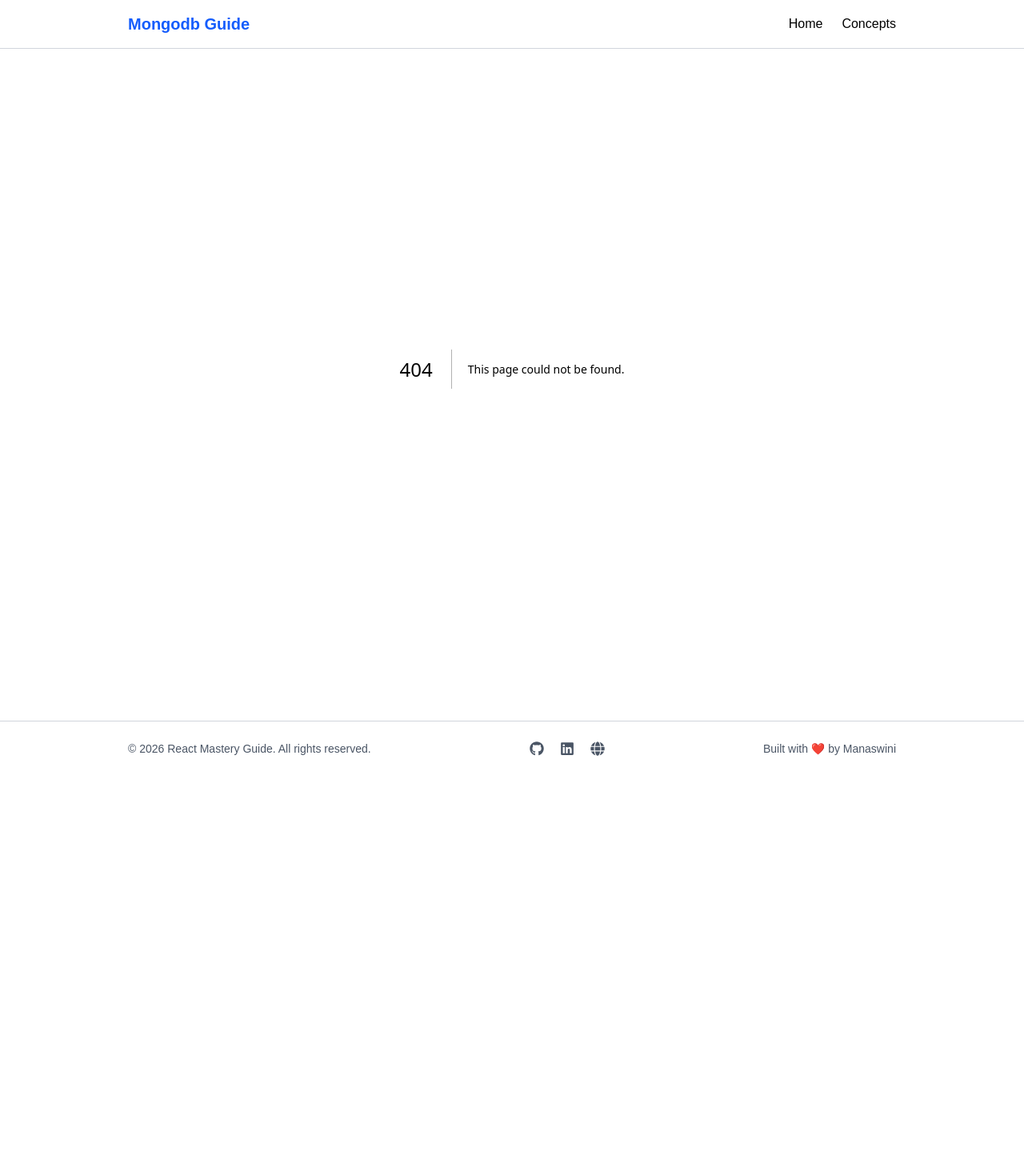
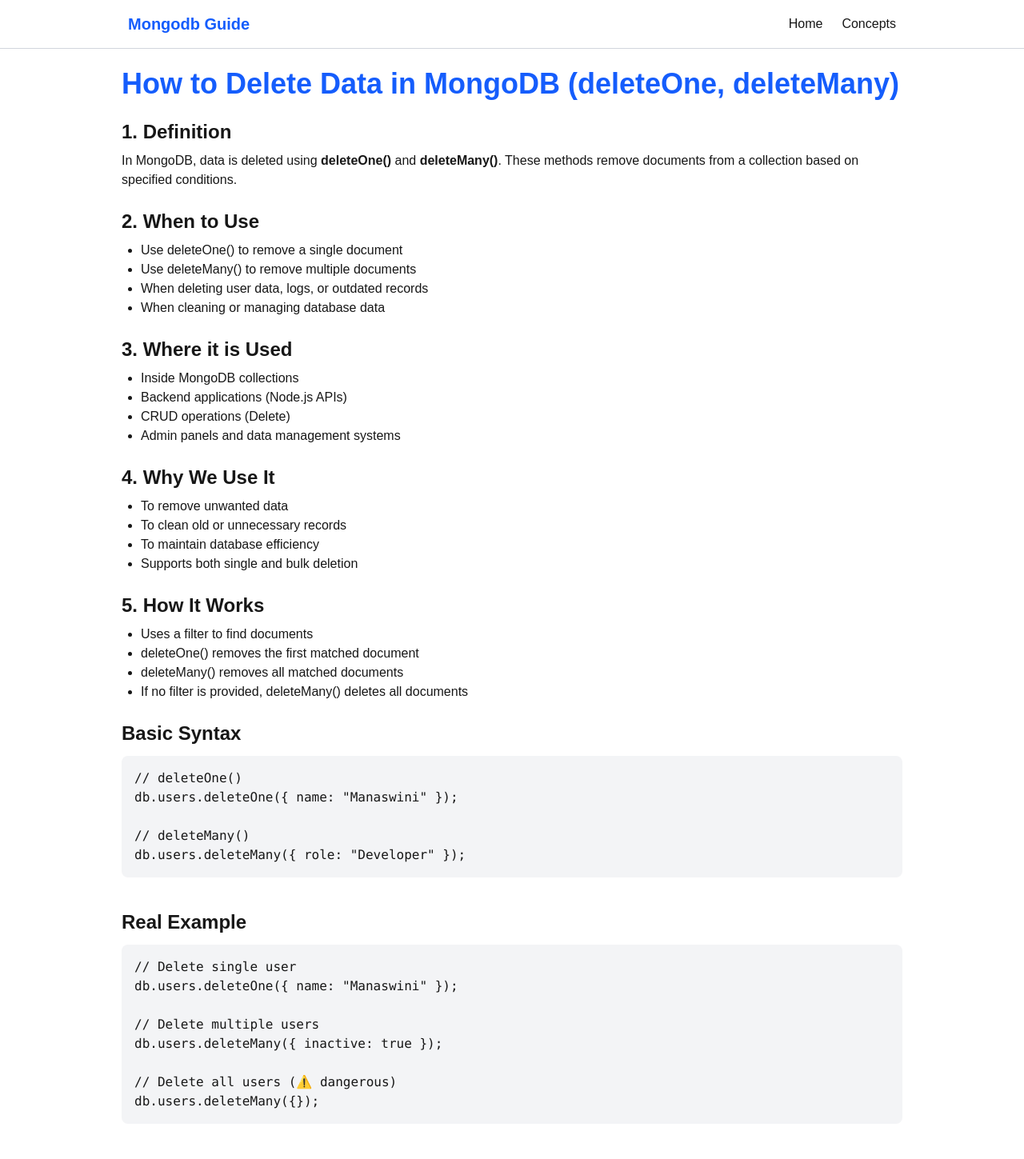
Before and after one commit to Monisasmal/MongoDB-Concept, a Next.js app: page /concepts/DeleteDataMongoDB in a window 1280 px wide. Before the commit this address had no page. Shown: the top 1449 px of the page at 80% size. Before the commit the page ends 970 px from the top, so only its background shows below. Built offline with nearby package versions, Linux system fonts and the light colour scheme.

Commit message:
update concept

```diff
--- /dev/null
+++ b/src/app/concepts/DeleteDataMongoDB/page.tsx
@@ -0,0 +1,137 @@
+export default function DeleteDataMongoDB() {
+  return (
+    <div className="max-w-5xl mx-auto p-6">
+
+      <h1 className="text-4xl font-bold text-blue-600 mb-6">
+        How to Delete Data in MongoDB (deleteOne, deleteMany)
+      </h1>
+
+      {/* Definition */}
+      <section className="mb-6">
+        <h2 className="text-2xl font-semibold mb-2">1. Definition</h2>
+        <p>
+          In MongoDB, data is deleted using <strong>deleteOne()</strong> and
+          <strong> deleteMany()</strong>. These methods remove documents from a
+          collection based on specified conditions.
+        </p>
+      </section>
+
+      {/* When */}
+      <section className="mb-6">
+        <h2 className="text-2xl font-semibold mb-2">2. When to Use</h2>
+        <ul className="list-disc ml-6">
+          <li>Use deleteOne() to remove a single document</li>
+          <li>Use deleteMany() to remove multiple documents</li>
+          <li>When deleting user data, logs, or outdated records</li>
+          <li>When cleaning or managing database data</li>
+        </ul>
+      </section>
+
+      {/* Where */}
+      <section className="mb-6">
+        <h2 className="text-2xl font-semibold mb-2">3. Where it is Used</h2>
+        <ul className="list-disc ml-6">
+          <li>Inside MongoDB collections</li>
+          <li>Backend applications (Node.js APIs)</li>
+          <li>CRUD operations (Delete)</li>
+          <li>Admin panels and data management systems</li>
+        </ul>
+      </section>
+
+      {/* Why */}
+      <section className="mb-6">
+        <h2 className="text-2xl font-semibold mb-2">4. Why We Use It</h2>
+        <ul className="list-disc ml-6">
+          <li>To remove unwanted data</li>
+          <li>To clean old or unnecessary records</li>
+          <li>To maintain database efficiency</li>
+          <li>Supports both single and bulk deletion</li>
+        </ul>
+      </section>
+
+      {/* How */}
+      <section className="mb-6">
+        <h2 className="text-2xl font-semibold mb-2">5. How It Works</h2>
+        <ul className="list-disc ml-6">
+          <li>Uses a filter to find documents</li>
+          <li>deleteOne() removes the first matched document</li>
+          <li>deleteMany() removes all matched documents</li>
+          <li>If no filter is provided, deleteMany() deletes all documents</li>
+        </ul>
+      </section>
+
+      {/* Syntax */}
+      <section className="mb-10">
+        <h2 className="text-2xl font-semibold mb-3">Basic Syntax</h2>
+
+        <pre className="bg-gray-100 p-4 rounded-lg overflow-x-auto">
+{`// deleteOne()
+db.users.deleteOne({ name: "Manaswini" });
+
+// deleteMany()
+db.users.deleteMany({ role: "Developer" });`}
+        </pre>
+      </section>
+
+      {/* Real Example */}
+      <section className="mb-10">
+        <h2 className="text-2xl font-semibold mb-3">Real Example</h2>
+
+        <pre className="bg-gray-100 p-4 rounded-lg overflow-x-auto">
+{`// Delete single user
+db.users.deleteOne({ name: "Manaswini" });
+
+// Delete multiple users
+db.users.deleteMany({ inactive: true });
+
+// Delete all users (⚠️ dangerous)
+db.users.deleteMany({});`}
+        </pre>
+      </section>
+
+      {/* Explanation */}
+      <section className="mb-6">
+        <h2 className="text-2xl font-semibold mb-2">6. Explanation</h2>
+        <ul className="list-disc ml-6">
+          <li>deleteOne() deletes only one document</li>
+          <li>deleteMany() deletes multiple documents</li>
+          <li>Filter determines which documents to delete</li>
+          <li>Empty filter {} deletes all documents</li>
+        </ul>
+      </section>
+
+      {/* Advantages */}
+      <section className="mb-6">
+        <h2 className="text-2xl font-semibold mb-2">7. Advantages</h2>
+        <ul className="list-disc ml-6">
+          <li>Simple and efficient</li>
+          <li>Supports bulk deletion</li>
+          <li>Helps maintain clean database</li>
+          <li>Fast execution</li>
+        </ul>
+      </section>
+
+      {/* Disadvantages */}
+      <section className="mb-6">
+        <h2 className="text-2xl font-semibold mb-2">8. Disadvantages</h2>
+        <ul className="list-disc ml-6">
+          <li>Data loss is permanent</li>
+          <li>Wrong filter can delete important data</li>
+          <li>No undo operation</li>
+        </ul>
+      </section>
+
+      {/* Interview Points */}
+      <section>
+        <h2 className="text-2xl font-semibold mb-3">Interview Points</h2>
+        <ul className="list-disc pl-6 text-gray-700 space-y-2">
+          <li>deleteOne() → deletes one document</li>
+          <li>deleteMany() → deletes multiple documents</li>
+          <li>Filter is required to control deletion</li>
+          <li>Part of CRUD operations (Delete)</li>
+        </ul>
+      </section>
+
+    </div>
+  );
+}
--- a/src/app/concepts/page.tsx
+++ b/src/app/concepts/page.tsx
@@ -9,6 +9,7 @@ const concept = [
      {name: "How to Insert Data in MongoDB (insertOne, insertMany)?", path:"/concepts/InsertDataMongoDB"},
      {name: "How to Read Data in MongoDB (find, findOne)?", path:"/concepts/ReadDataMongoDB"},
      {name: "How to Update Data in MongoDB (updateOne, updateMany)?", path:"/concepts/UpdateDataMongoDB"},
+     {name: "How to Delete Data in MongoDB (deleteOne, deleteMany)?", path:"/concepts/DeleteDataMongoDB"},
 ];
 
 
```
